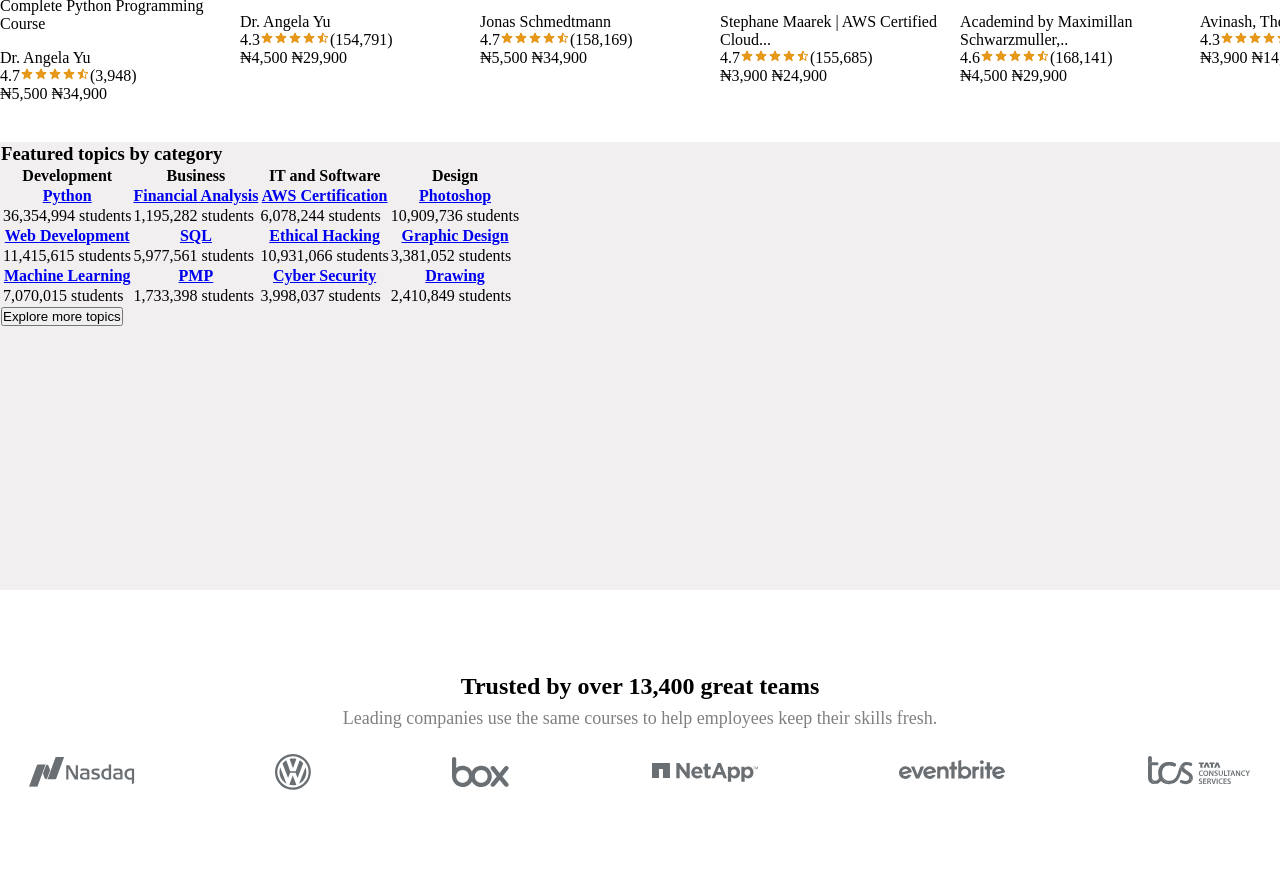
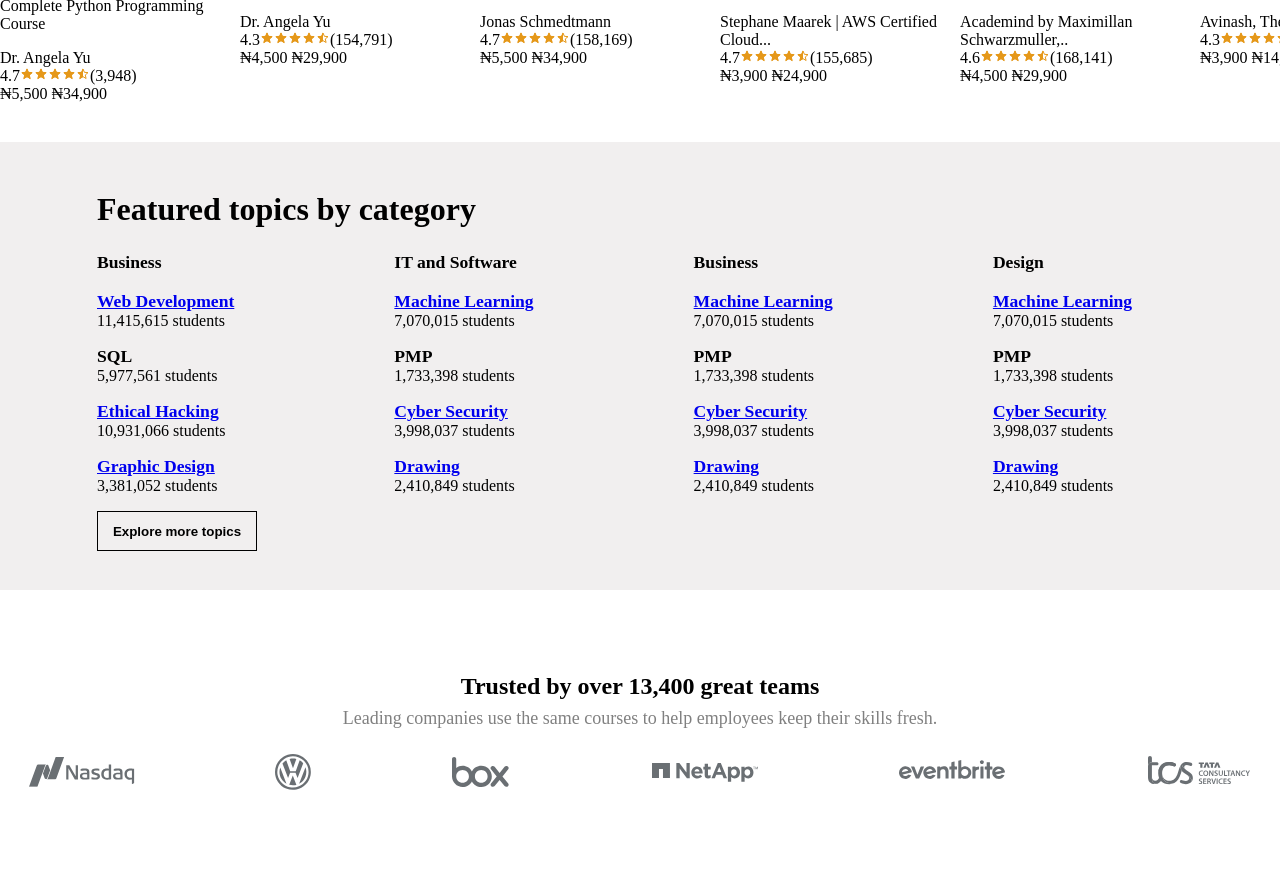
Before and after one commit to Salemori/practice_1, a plain HTML site: page udemy_clone/index.html in a window 1280 px wide. Shown: the part 1531-2402 px from the top of the page. Drawn offline with Linux system fonts and the light colour scheme.

Commit message:
udemy update

```diff
--- a/udemy_clone/index.html
+++ b/udemy_clone/index.html
@@ -458,59 +458,109 @@
                 <a href="#">Machine Learning</a>
 
             </div>-->
-        <div class="category">
+        <div class="category_cover">
             <h3>Featured topics by category</h3>
-            <table>
-                <thead>
-                    <tr>
-                        <th>Development</th>
-                        <th>Business</th>
-                        <th>IT and Software</th>
-                        <th>Design</th>
-                    </tr>
-                    <tr>
-                        <th><a href="#">Python</th></a>
-                        <th><a href="#">Financial Analysis</th></a>
-                        <th><a href="#">AWS Certification</th></a>
-                        <th><a href="#">Photoshop</th></a>
-                    </tr>
-                    <tr>
-                        <td>36,354,994 students</td>
-                        <td>1,195,282 students</td>
-                        <td>6,078,244 students</td>
-                        <td>10,909,736 students</td>
-                    </tr>
-                    <tr>
-                        <th><a href="#">Web Development</th></a>
-                        <th><a href="#">SQL</th></a>
-                        <th><a href="#">Ethical Hacking</th></a>
-                        <th><a href="#">Graphic Design</th></a>
-                    </tr>
-                    <tr>
-                        <td>11,415,615 students</td>
-                        <td>5,977,561 students</td>
-                        <td>10,931,066 students</td>
-                        <td>3,381,052 students</td>
-                    </tr>
-                    <tr>
-                        <th><a href="#">Machine Learning</th></a>
-                        <th><a href="#">PMP</th></a>
-                        <th><a href="#">Cyber Security</th></a>
-                        <th><a href="#">Drawing</th></a>
-                    </tr>
-                    <tr>
-                        <td>7,070,015 students</td>
-                        <td>1,733,398 students</td>
-                        <td>3,998,037 students</td>
-                        <td>2,410,849 students</td>
-                    </tr>
-                </thead>
-            </table>
+
+            <div class="category">
+                <div>
+                    <div>
+                        <h4>Business</h4>
+                    </div>
+                    &nbsp;
+                    <div>
+                        <h4><a href="#">Web Development</a></h4>
+                        <p>11,415,615 students</p>
+                    </div>
+                    <div>
+                        <h4>SQL</h4>
+                        <p>5,977,561 students</p>
+                    </div>
+                    <div>
+                        <h4><a href="#">Ethical Hacking</a></h4>
+                        <p>10,931,066 students</p>
+                    </div>
+                    <div>
+                        <h4><a href="#">Graphic Design</a></h4>
+                        <p>3,381,052 students</p>
+                    </div>
+                </div>
+
+                <div>
+                    <div>
+                        <h4>IT and Software</h4>
+                    </div>
+                    &nbsp;
+                    <div>
+                        <h4><a href="#">Machine Learning</a></h4>
+                        <p>7,070,015 students</p>
+                    </div>
+                    <div>
+                        <h4>PMP</h4>
+                        <p>1,733,398 students</p>
+                    </div>
+                    <div>
+                        <h4><a href="#">Cyber Security</a></h4>
+                        <p>3,998,037 students</p>
+                    </div>
+                    <div>
+                        <h4><a href="#">Drawing</a></h4>
+                        <p>2,410,849 students</p>
+                    </div>
+                </div>
+
+                <div>
+                    <div>
+                        <h4>Business</h4>
+                    </div>
+                    &nbsp;
+                    <div>
+                        <h4><a href="#">Machine Learning</a></h4>
+                        <p>7,070,015 students</p>
+                    </div>
+                    <div>
+                        <h4>PMP</h4>
+                        <p>1,733,398 students</p>
+                    </div>
+                    <div>
+                        <h4><a href="#">Cyber Security</a></h4>
+                        <p>3,998,037 students</p>
+                    </div>
+                    <div>
+                        <h4><a href="#">Drawing</a></h4>
+                        <p>2,410,849 students</p>
+                    </div>
+                </div>
+
+                <div>
+                    <div>
+                        <h4>Design</h4>
+
+                    </div>
+                    &nbsp;
+                    <div>
+                        <h4><a href="#">Machine Learning</a></h4>
+                        <p>7,070,015 students</p>
+                    </div>
+                    <div>
+                        <h4>PMP</h4>
+                        <p>1,733,398 students</p>
+                    </div>
+                    <div>
+                        <h4><a href="#">Cyber Security</a></h4>
+                        <p>3,998,037 students</p>
+                    </div>
+                    <div>
+                        <h4><a href="#">Drawing</a></h4>
+                        <p>2,410,849 students</p>
+                    </div>
+                </div>
+            </div>
             <button>Explore more topics</button>
         </div>
 
+
         <div class="social_cover">
-            <h2 >Trusted by over 13,400 great teams</h2>
+            <h2>Trusted by over 13,400 great teams</h2>
             <p>Leading companies use the same courses to help employees keep their skills fresh.</p>
             <div class="social_proof">
                 <img src="./image/nasdaq.svg" alt="nasdaq">
@@ -549,7 +599,7 @@
                 <button class="black_button">Start teaching today</button>
             </div>
         </div>
-        </div>
+
 
     </main>
     <footer id="footer">
--- a/udemy_clone/style.css
+++ b/udemy_clone/style.css
@@ -278,11 +278,31 @@ p {
   width: 18rem;
 }
 
-.category {
+.category_cover {
   margin: 5rem 0rem;
   border: 1px solid hsl(0, 6%, 94%);
   background: hsl(0, 6%, 94%);
   height: 28rem;
+  padding: 6rem 6rem;
+}
+
+.category h4{
+    font-size: 1.1rem;
+  }
+.category_cover h3{
+  font-size: 2rem;
+  margin-top: -3rem;
+  margin-bottom: 1.5rem;
+}
+
+.category_cover button{
+  background: hsl(0, 6%, 94%);
+  border: 1px solid black;
+  color: black;
+  width: 10rem;
+  height: 2.5rem;
+  font-weight: 700;
+
 }
 
 .social_cover{
@@ -352,7 +372,7 @@ p {
   position: relative;
 }
 
-.footer_section {
+.footer_section, .category {
   display: flex;
   flex-direction: row;
   align-content: space-between;
```
